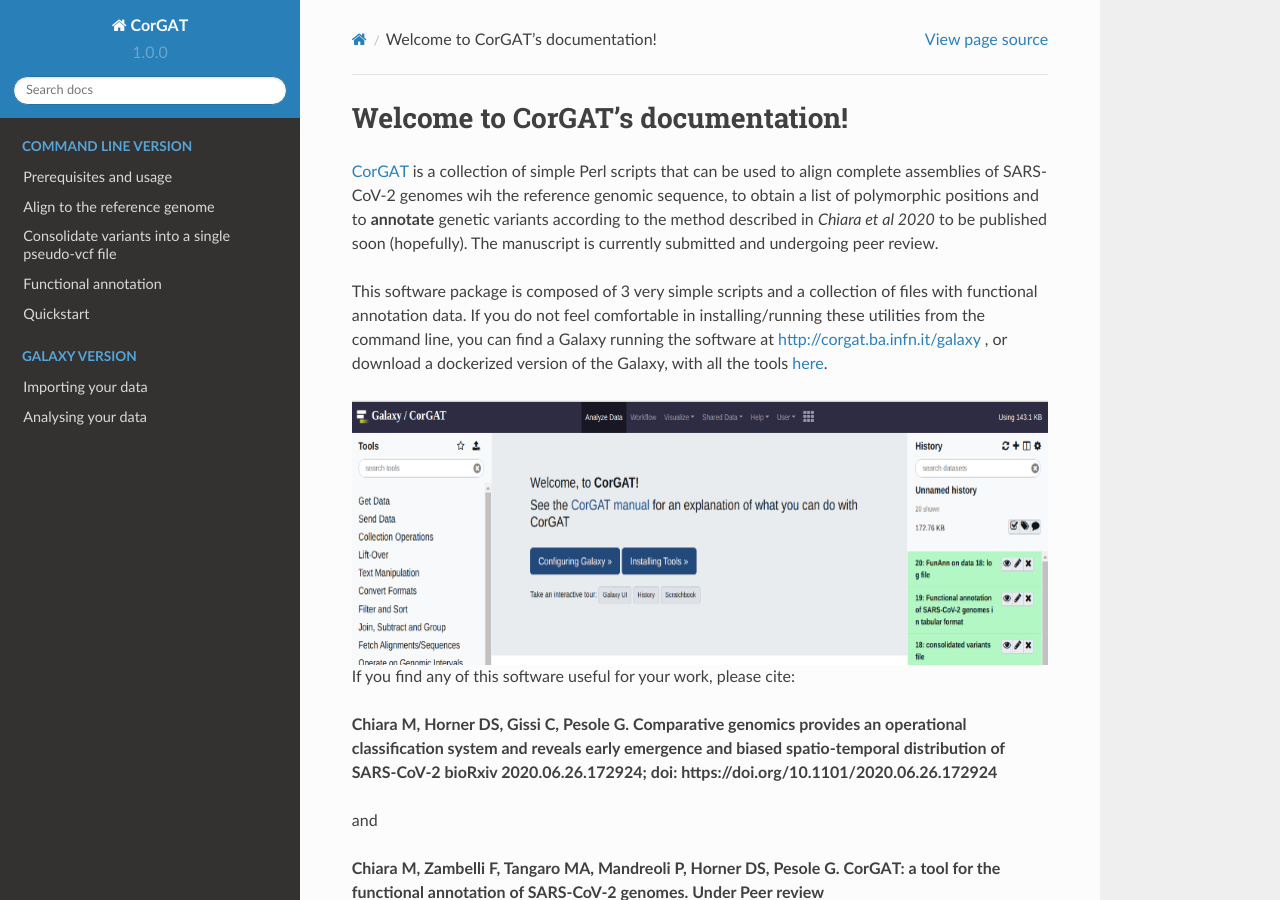
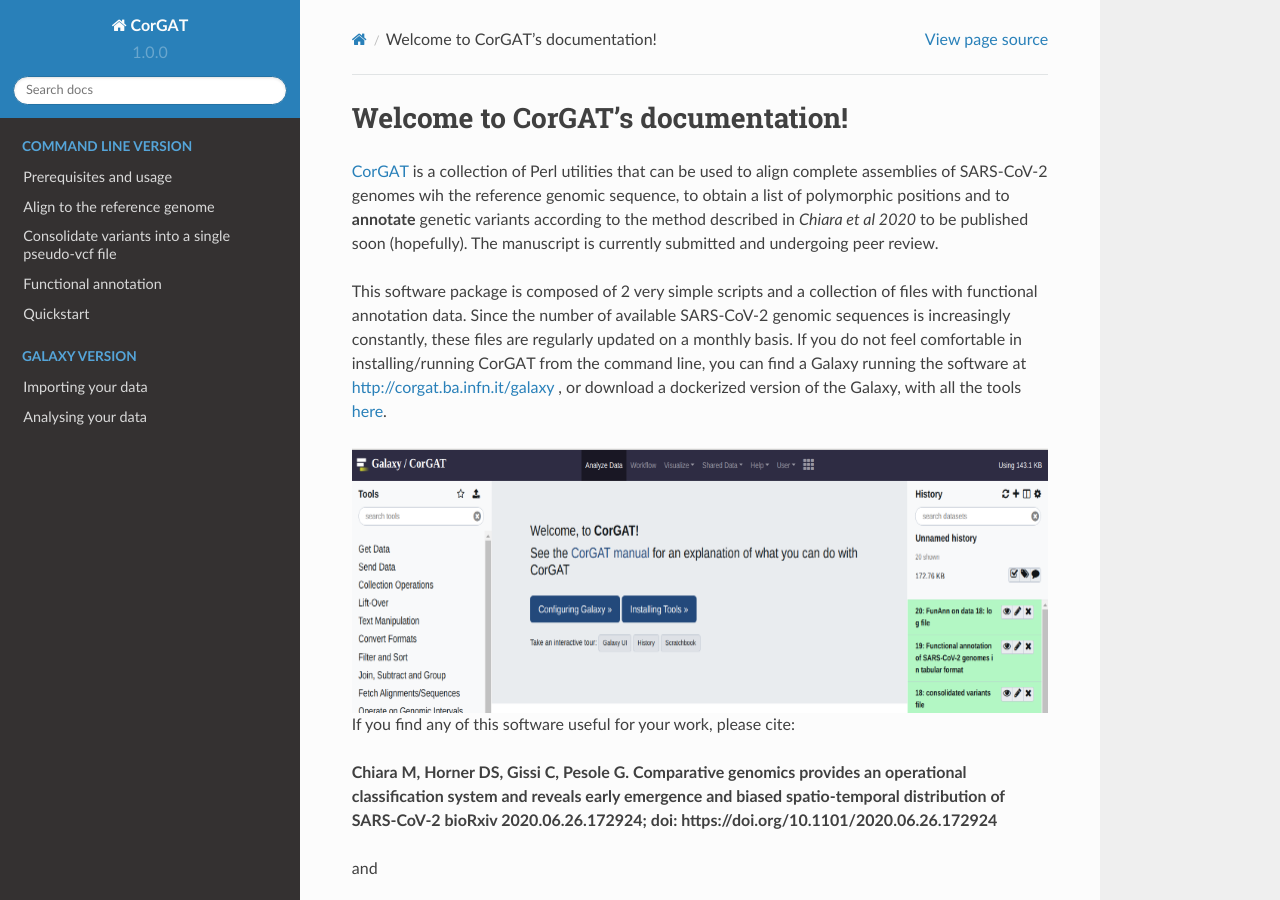
Before and after one commit to matteo14c/CorGAT, a Sphinx documentation site: the page built from Documentation/source/index.rst, in a window 1280 px wide and 900 px high. Built offline with Sphinx 7.4.7 and the Read the Docs theme 2.0.0, drawn with Linux system fonts in a browser that asks for light colours.

Commit message:
Update index.rst

```diff
--- a/Documentation/source/index.rst
+++ b/Documentation/source/index.rst
@@ -6,9 +6,9 @@
 Welcome to CorGAT's documentation!
 ==================================
 
-`CorGAT <https://github.com/matteo14c/CorGAT>`_ is a collection of simple Perl scripts that can be used to align complete assemblies of SARS-CoV-2 genomes wih the reference genomic sequence, to obtain a list of polymorphic positions and to **annotate** genetic variants according to the method described in *Chiara et al 2020*  to be published soon (hopefully). The manuscript is currently submitted and undergoing peer review.
+`CorGAT <https://github.com/matteo14c/CorGAT>`_ is a collection of Perl utilities that can be used to align complete assemblies of SARS-CoV-2 genomes wih the reference genomic sequence, to obtain a list of polymorphic positions and to **annotate** genetic variants according to the method described in *Chiara et al 2020*  to be published soon (hopefully). The manuscript is currently submitted and undergoing peer review.
 
-This software package is composed of 3 very simple scripts and a collection of files with functional annotation data. If you do not feel comfortable in installing/running these utilities from the command line, you can find a Galaxy running the software at http://corgat.ba.infn.it/galaxy , or download a dockerized version of the Galaxy, with all the tools `here <https://hub.docker.com/r/laniakeacloud/galaxy_corgat>`_.
+This software package is composed of 2 very simple scripts and a collection of files with functional annotation data. Since the number of available SARS-CoV-2 genomic sequences is increasingly constantly, these files are regularly updated on a monthly basis. If you do not feel comfortable in installing/running CorGAT from the command line, you can find a Galaxy running the software at http://corgat.ba.infn.it/galaxy , or download a dockerized version of the Galaxy, with all the tools `here <https://hub.docker.com/r/laniakeacloud/galaxy_corgat>`_.
 
 .. figure:: _static/img/galaxy_corgat.png
    :scale: 50%
```
